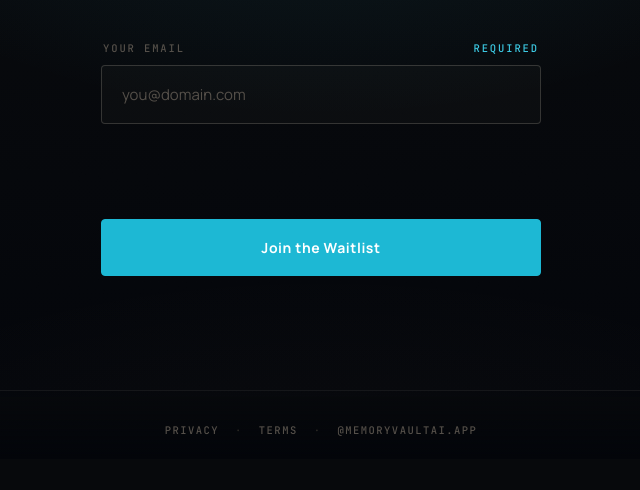
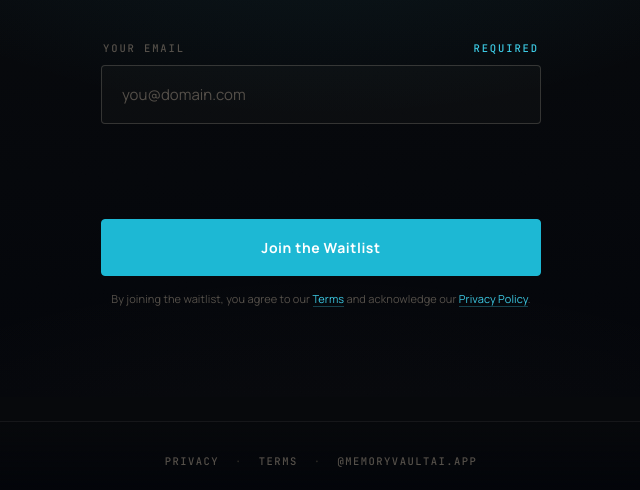
Before and after one commit to caydenbrownMVAI/memoryvaultai-waitlist, a plain HTML site: page index.html in a window 1280 px wide. Shown: the part 403-893 px from the top of the page, without its empty margins (319-959 px from the left). Before the commit the page ends 862 px from the top, so only its background shows below. Drawn offline with Linux system fonts and the light colour scheme; no server answers.

Commit message:
feat: add point-of-collection consent line to waitlist signup
Adds an inline disclosure below the submit button linking to /terms and
/privacy. Required for GDPR/CCPA-compliant data collection at the point
of the waitlist signup, since the existing footer is in document flow
below a scroll-locked viewport and not visible before submit.

```diff
--- a/index.html
+++ b/index.html
@@ -357,6 +357,27 @@
 
     .msg.error { color: var(--error); }
     .msg.dupe { color: var(--paper-dim); }
+
+    .consent-line {
+      font-family: var(--sans);
+      font-size: 11px;
+      font-weight: 400;
+      color: var(--paper-mute);
+      line-height: 1.55;
+      letter-spacing: 0.01em;
+      margin-top: 14px;
+      text-align: center;
+    }
+
+    .consent-line a {
+      color: var(--cyan);
+      text-decoration: none;
+      border-bottom: 1px solid rgba(60, 201, 227, 0.3);
+      white-space: nowrap;
+      transition: border-color 0.2s ease;
+    }
+
+    .consent-line a:hover { border-color: var(--cyan); }
 
     /* ── Success state ── */
     .success {
@@ -743,6 +764,7 @@
         <div class="cf-turnstile" data-sitekey="0x4AAAAAADDnXted2l4YUKUA" data-theme="dark"></div>
       </div>
       <button class="btn" id="submitBtn" onclick="handleSubmit()">Join the Waitlist</button>
+      <p class="consent-line">By joining the waitlist, you agree to our <a href="/terms">Terms</a> and acknowledge our <a href="/privacy">Privacy Policy</a>.</p>
       <div class="msg error" id="errorMsg"></div>
       <div class="msg dupe" id="dupeMsg"></div>
     </div>
```
